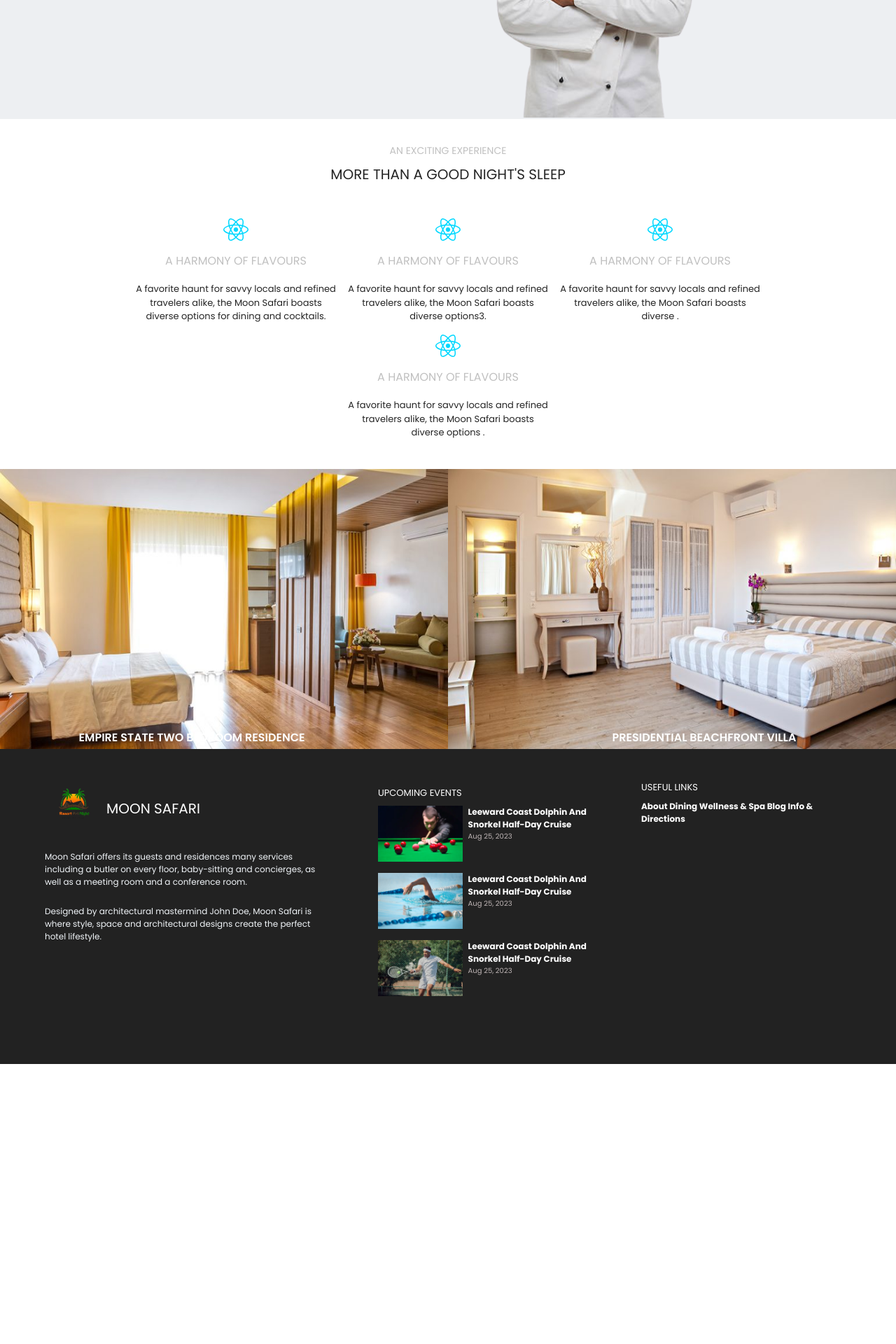
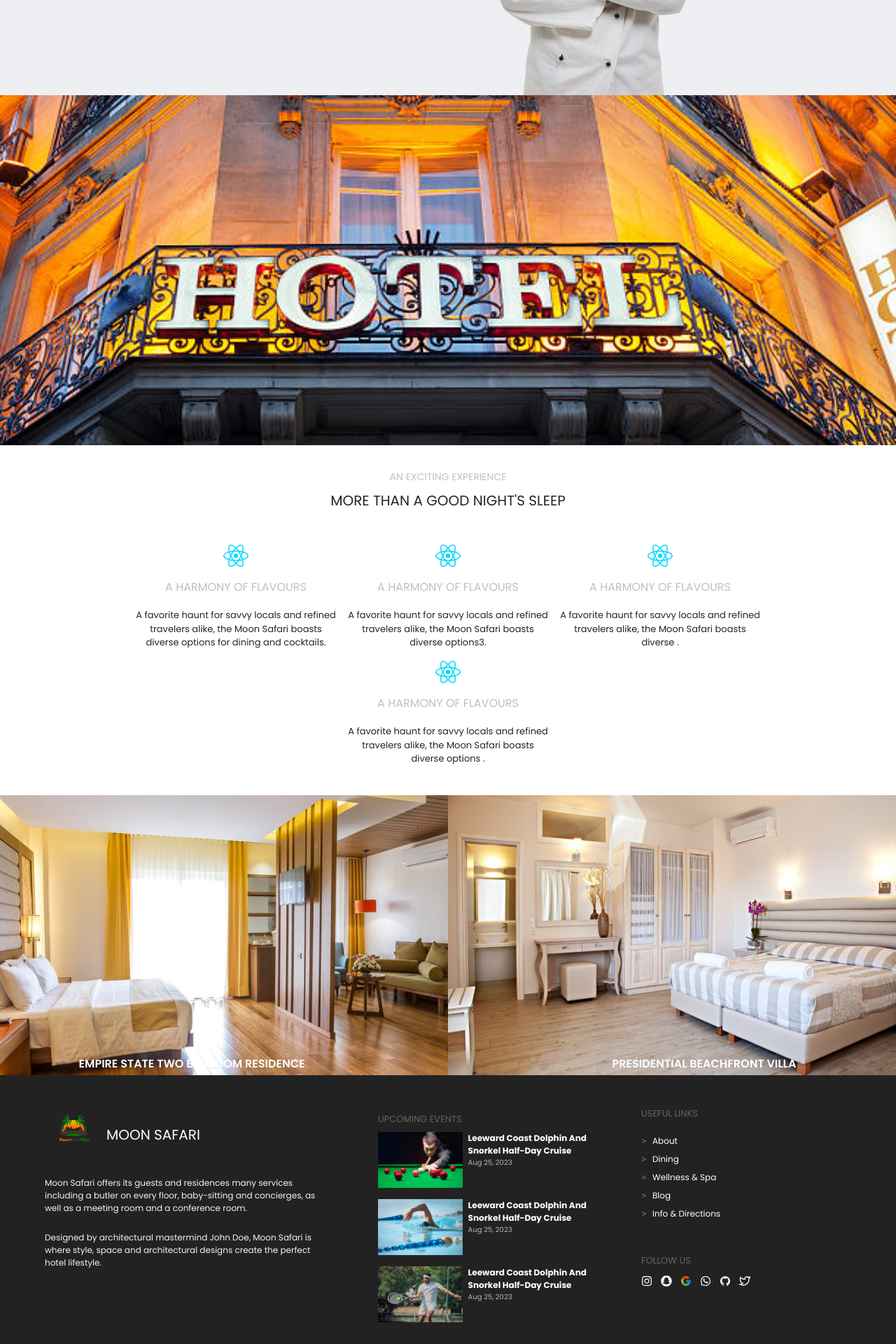
Before and after one commit to Akinolajsh/GroupHotelManagementFE, a React (Vite) app: page / in a window 1280 px wide. Shown: the part 1920-3840 px from the top of the page at 70% size. Before the commit the page ends 3440 px from the top, so only its background shows below. Built offline with nearby package versions, Linux system fonts and the light colour scheme.

Commit message:
recent pushed by akin

```diff
--- /dev/null
+++ b/src/api/AdminRoomAPI.tsx
@@ -0,0 +1,43 @@
+import axios from "axios";
+
+const url: string = "https://grouphotelbe.onrender.com/api/v1";
+
+export const createRoom = async (data: any, adminID: any) => {
+  try {
+    const config: any = {
+      "content-type": "multipart/form-data",
+    };
+    return await axios
+      .post(`${url}/${adminID}/createRoom`, config, data)
+      .then((res: any) => {
+        return res.data.data;
+      });
+  } catch (error) {
+    console.log(error);
+  }
+};
+
+
+export const viewOneRoom = async (roomID: any) => {
+  try {
+    return await axios
+      .get(`${url}/${roomID}/view`)
+      .then((res: any) => {
+        return res.data.data;
+      });
+  } catch (error) {
+    console.log(error);
+  }
+};
+
+export const viewRoom = async () => {
+  try {
+    return await axios
+      .get(`${url}/viewRooms`)
+      .then((res: any) => {
+        return res.data.data;
+      });
+  } catch (error) {
+    console.log(error);
+  }
+};
--- a/src/components/static/Footer.tsx
+++ b/src/components/static/Footer.tsx
@@ -2,11 +2,16 @@ import logoPix from "../../assets/images-removebg-preview.png";
 import swimPix from "../../assets/snocker.webp";
 import tennisPix from "../../assets/swim.jpg";
 import snookerPix from "../../assets/tennis.webp";
+import { FaGreaterThan,FaInstagram,FaSnapchat } from "react-icons/fa";
+import { FcGoogle } from "react-icons/fc";
+import { FiTwitter } from "react-icons/fi";
+import { AiOutlineGithub,AiOutlineWhatsApp } from "react-icons/ai";
+
 const Footer = () => {
   return (
     <div className="bg-[#222222] h-[450px] w-[w-full] flex justify-center items-center">
       {/* MAIN */}
-      <div className="w-[90%] h-[80%] flex justify-between">
+      <div className="w-[90%] h-[80%] flex justify-between ">
         {/* first */}
         <div className="flex flex-col justify-between   w-[400px] h-[180px] ">
           <div className="uppercase flex justify-start items-center text-white text-[20px] mb-5">
@@ -28,7 +33,7 @@ const Footer = () => {
         {/* second */}
         <div className=" ">
           <div className=" py-2">
-            <div className="text-white mb-2 uppercase text-[13px] hover:text-[#a8eba8] hover:cursor-pointer ">
+            <div className=" mb-2 uppercase text-[13px] text-[#646464] hover:cursor-pointer ">
               upcoming events
             </div>
             <div className="flex justify-between   w-[300px]  gap-2 ">
@@ -73,21 +78,34 @@ const Footer = () => {
         {/* second */}
 
         {/* third */}
-        <div className=" h-full w-[300px]">
-        <div className="text-white mb-2 uppercase text-[13px] hover:text-[#a8eba8] hover:cursor-pointer ">
-        useful Links
+        <div className="flex flex-col mr-[100px] ">
+          <div className=" mb-5 uppercase text-[13px] text-[#646464] hover:cursor-pointer ">
+            USEFUL LINKS
+          </div>
+          <div className="capitalize text-white w-[200px] flex  flex-col justify-center  text-[12px] gap-2 ">
+            <div className="flex  items-center w-[150px] hover:text-[#a8eba8] hover:cursor-pointer duration-300 transition-all">
+              <FaGreaterThan className="mr-2 text-[8px] text-[#5e5b5b]" /> about
             </div>
-
-            <div className="capitalize  text-[12px] text-white font-bold hover:text-[#a8eba8] hover:cursor-pointer duration-300 transition-all flex" >
- About
-Dining
-Wellness & Spa
-Blog
-Info & Directions
+            <div className="flex  items-center w-[150px] hover:text-[#a8eba8] hover:cursor-pointer duration-300 transition-all">
+              <FaGreaterThan className="mr-2 text-[8px] text-[#5e5b5b]" />{" "}
+              dining
             </div>
-            <div>
-
+            <div className="flex  items-center w-[150px] hover:text-[#a8eba8] hover:cursor-pointer duration-300 transition-all">
+              <FaGreaterThan className="mr-2 text-[8px] text-[#5e5b5b]" />{" "}
+              wellness & spa
             </div>
+            <div className="flex  items-center w-[150px] hover:text-[#a8eba8] hover:cursor-pointer duration-300 transition-all">
+              <FaGreaterThan className="mr-2 text-[8px] text-[#5e5b5b]" /> blog
+            </div>
+            <div className="flex  items-center w-[150px] hover:text-[#a8eba8] hover:cursor-pointer duration-300 transition-all">
+              <FaGreaterThan className="mr-2 text-[8px] text-[#5e5b5b]" /> info
+              & directions
+            </div>
+          </div>
+          <div>
+            <div className=" mt-12 uppercase text-[13px] text-[#646464] hover:cursor-pointer ">follow us</div>
+            <div className="gap-3 flex mt-3 text-white"><FaInstagram className="hover:text-[#a8eba8] hover:cursor-pointer duration-300 transition-all"/> <FaSnapchat className="hover:text-[#a8eba8] hover:cursor-pointer duration-300 transition-all"/><FcGoogle className="hover:text-[#a8eba8] hover:cursor-pointer duration-300 transition-all"/> <AiOutlineWhatsApp className="hover:text-[#a8eba8] hover:cursor-pointer duration-300 transition-all"/> <AiOutlineGithub className="hover:text-[#a8eba8] hover:cursor-pointer duration-300 transition-all"/> <FiTwitter className="hover:text-[#a8eba8] hover:cursor-pointer duration-300 transition-all"/></div>
+          </div>
         </div>
         {/* third */}
       </div>
--- a/src/pages/Screen/Chef.tsx
+++ b/src/pages/Screen/Chef.tsx
@@ -25,7 +25,7 @@ const Chef = () => {
   ];
 
   return (
-    <div className="h-[670px] w-full flex justify-center items-center bg-[#edeff2]">
+    <div className="min-h-[500px] w-full flex justify-center items-center bg-[#edeff2]">
       {/* MAIN */}
 
       <div className="h-full w-[90%] flex justify-center items-center mt-9 meduim:hidden">
--- a/src/pages/Screen/HomeScreen.tsx
+++ b/src/pages/Screen/HomeScreen.tsx
@@ -4,6 +4,7 @@ import Redefines from './Redefines'
 import Chef from './Chef'
 import Experience from './Experience'
 import Bedroom from './Bedroom'
+import HotelView from './HotelView'
 
 const HomeScreen = () => {
   return (
@@ -11,6 +12,7 @@ const HomeScreen = () => {
         <HeroPage/>
         <Redefines/>
         <Chef/>
+        <HotelView/>
         <Experience/>
         <Bedroom/>
     </div>
--- /dev/null
+++ b/src/pages/Screen/HotelView.tsx
@@ -0,0 +1,16 @@
+import hotelViewPix from "../../assets/hotelView.jpg"
+
+const HotelView = () => {
+  return (
+    <div className='w-full h-[500px] object-fit  '  style={{
+        backgroundRepeat: "no-repeat",
+        backgroundImage: `url(${hotelViewPix})`,
+        backgroundSize: "cover",
+        backgroundPosition: "center",
+        backgroundAttachment: "cover",
+      }}>
+    </div>
+  )
+}
+
+export default HotelView
```
Also changed, not shown: src/pages/Admin/CreateRoom.tsx (+86 -11 lines), src/assets/hotelView.jpg (added).
